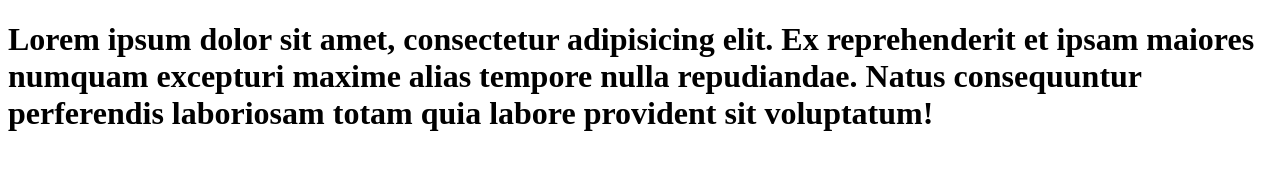
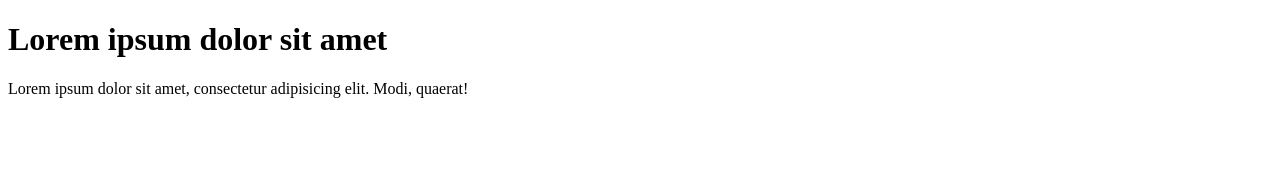
Before and after one commit to MamidiAkshitha04/FSD-LAB, a plain HTML site: page index.html in a window 1280 px wide. Drawn offline with Linux system fonts and the light colour scheme.

Commit message:
Added paragraph

```diff
--- a/index.html
+++ b/index.html
@@ -6,6 +6,7 @@
     <title>Document</title>
 </head>
 <body>
-    <h1>Lorem ipsum dolor sit amet, consectetur adipisicing elit. Ex reprehenderit et ipsam maiores numquam excepturi maxime alias tempore nulla repudiandae. Natus consequuntur perferendis laboriosam totam quia labore provident sit voluptatum!</h1>
+    <h1>Lorem ipsum dolor sit amet</h1>
+    <p>Lorem ipsum dolor sit amet, consectetur adipisicing elit. Modi, quaerat!</p>
 </body>
 </html>
```
